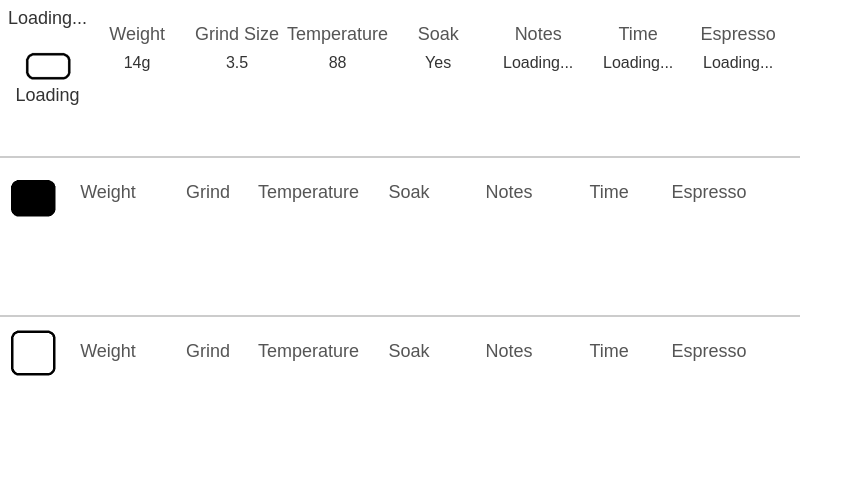
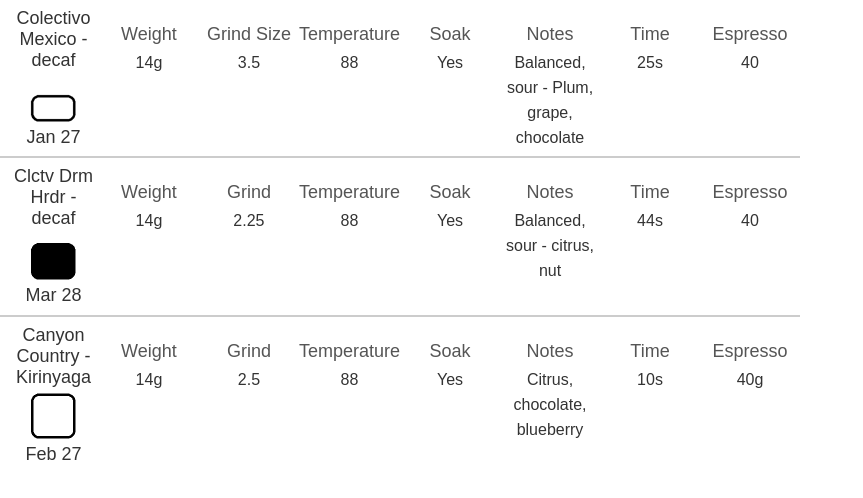
Before and after one commit to spospordo/spospordo.github.io, a plain HTML site: page TRMNL/output.html in a window 1280 px wide. Shown: the whole page, without its empty margins (0-863 px from the left). Drawn offline with Linux system fonts and the light colour scheme.

Commit message:
Automated upload of output.html

```diff
--- a/TRMNL/output.html
+++ b/TRMNL/output.html
@@ -85,9 +85,9 @@
     <div class="container">
         <div class="section">
             <div class="image-wrapper">
-                <div id="beanName1" class="text-above">Loading...</div>
+                <div id="beanName1" class="text-above">Colectivo Mexico - decaf</div>
                 <img id="image1" alt="small container" class="image" src="https://spospordo.github.io/TRMNL/smallContainer.png"> <!-- Set src dynamically -->
-                <div id="roastDate1" class="text-below">Loading</div>
+                <div id="roastDate1" class="text-below">Jan 27</div>
             </div>
             <div class="text-container">
                 <div class="text-field-wrapper">
@@ -108,89 +108,89 @@
                 </div>
                 <div class="text-field-wrapper">
                     <div class="text-header">Notes</div>
-                    <div id="notes1" class="text-field">Loading...</div>
+                    <div id="notes1" class="text-field">Balanced, sour - Plum, grape, chocolate</div>
                 </div>
                 <div class="text-field-wrapper">
                     <div class="text-header">Time</div>
-                    <div id="time1" class="text-field">Loading...</div>
+                    <div id="time1" class="text-field">25s</div>
                 </div>
                 <div class="text-field-wrapper">
                     <div class="text-header">Espresso</div>
-                    <div id="weightOut1" class="text-field">Loading...</div>
+                    <div id="weightOut1" class="text-field">40</div>
                 </div>
             </div>
         </div>
         <div class="section">
             <div class="image-wrapper">
-                <div id="beanName2" class="text-above"></div>
+                <div id="beanName2" class="text-above">Clctv Drm Hrdr - decaf</div>
                 <img id="image2" alt="medium Container" class="image" src="https://spospordo.github.io/TRMNL/mediumContainer.png"> <!-- Set src dynamically -->
-                <div id="roastDate2" class="text-below"></div>
+                <div id="roastDate2" class="text-below">Mar 28</div>
             </div>
             <div class="text-container">
                 <div class="text-field-wrapper">
                     <div class="text-header">Weight</div>
-                    <div id="weight2" class="text-field"></div>
+                    <div id="weight2" class="text-field">14g</div>
                 </div>
                 <div class="text-field-wrapper">
                     <div class="text-header">Grind</div>
-                    <div id="grind2" class="text-field"></div>
+                    <div id="grind2" class="text-field">2.25</div>
                 </div>
                 <div class="text-field-wrapper">
                     <div class="text-header">Temperature</div>
-                    <div id="tempIn2" class="text-field"></div>
+                    <div id="tempIn2" class="text-field">88</div>
                 </div>
                 <div class="text-field-wrapper">
                     <div class="text-header">Soak</div>
-                    <div id="soak2" class="text-field"></div>
+                    <div id="soak2" class="text-field">Yes</div>
                 </div>
                 <div class="text-field-wrapper">
                     <div class="text-header">Notes</div>
-                    <div id="notes2" class="text-field"></div>
+                    <div id="notes2" class="text-field">Balanced, sour - citrus, nut</div>
                 </div>
                 <div class="text-field-wrapper">
                     <div class="text-header">Time</div>
-                    <div id="time2" class="text-field"></div>
+                    <div id="time2" class="text-field">44s</div>
                 </div>
                 <div class="text-field-wrapper">
                     <div class="text-header">Espresso</div>
-                    <div id="weightOut2" class="text-field"></div>
+                    <div id="weightOut2" class="text-field">40</div>
                 </div>
             </div>
         </div>
         <div class="section">
             <div class="image-wrapper">
-                <div id="beanName3" class="text-above"></div>
+                <div id="beanName3" class="text-above">Canyon Country -Kirinyaga</div>
                 <img id="image3" alt="large Container" class="image" src="https://spospordo.github.io/TRMNL/largeContainer.png"> <!-- Set src dynamically -->
-                <div id="roastDate3" class="text-below"></div>
+                <div id="roastDate3" class="text-below">Feb 27</div>
             </div>
             <div class="text-container">
                 <div class="text-field-wrapper">
                     <div class="text-header">Weight</div>
-                    <div id="weight3" class="text-field"></div>
+                    <div id="weight3" class="text-field">14g</div>
                 </div>
                 <div class="text-field-wrapper">
                     <div class="text-header">Grind</div>
-                    <div id="grind3" class="text-field"></div>
+                    <div id="grind3" class="text-field">2.5</div>
                 </div>
                 <div class="text-field-wrapper">
                     <div class="text-header">Temperature</div>
-                    <div id="tempIn3" class="text-field"></div>
+                    <div id="tempIn3" class="text-field">88</div>
                 </div>
                 <div class="text-field-wrapper">
                     <div class="text-header">Soak</div>
-                    <div id="soak3" class="text-field"></div>
+                    <div id="soak3" class="text-field">Yes</div>
                 </div>
                 <div class="text-field-wrapper">
                     <div class="text-header">Notes</div>
-                    <div id="notes3" class="text-field"></div>
+                    <div id="notes3" class="text-field">Citrus, chocolate, blueberry</div>
                 </div>
                 <div class="text-field-wrapper">
                     <div class="text-header">Time</div>
-                    <div id="time3" class="text-field"></div>
+                    <div id="time3" class="text-field">10s</div>
                 </div>
                 <div class="text-field-wrapper">
                     <div class="text-header">Espresso</div>
-                    <div id="weightOut3" class="text-field"></div>
+                    <div id="weightOut3" class="text-field">40g</div>
                 </div>
             </div>
         </div>
```
